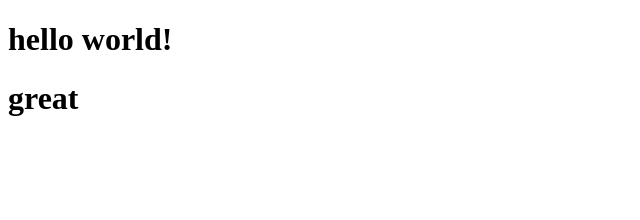
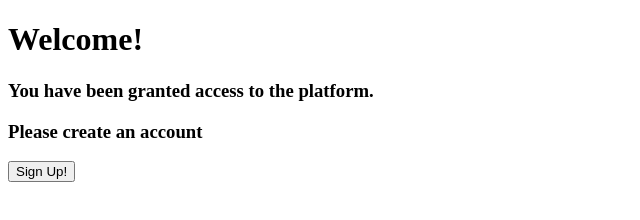
Before and after one commit to tr199er/google-clone, a plain HTML site: page index.html in a window 1280 px wide. Shown: the whole page, without its empty margins (0-640 px from the left). Drawn offline with Linux system fonts and the light colour scheme.

Commit message:
third section

```diff
--- a/index.html
+++ b/index.html
@@ -6,7 +6,9 @@
     <title>Document</title>
 </head>
 <body>
-    <h1>hello world!</h1>
-    <h1>great</h1>
+    <h1>Welcome!</h1>
+    <h3>You have been granted access to the platform.</h3>
+    <h3>Please create an account</h3>
+    <button>Sign Up!</button>
 </body>
 </html>
```
